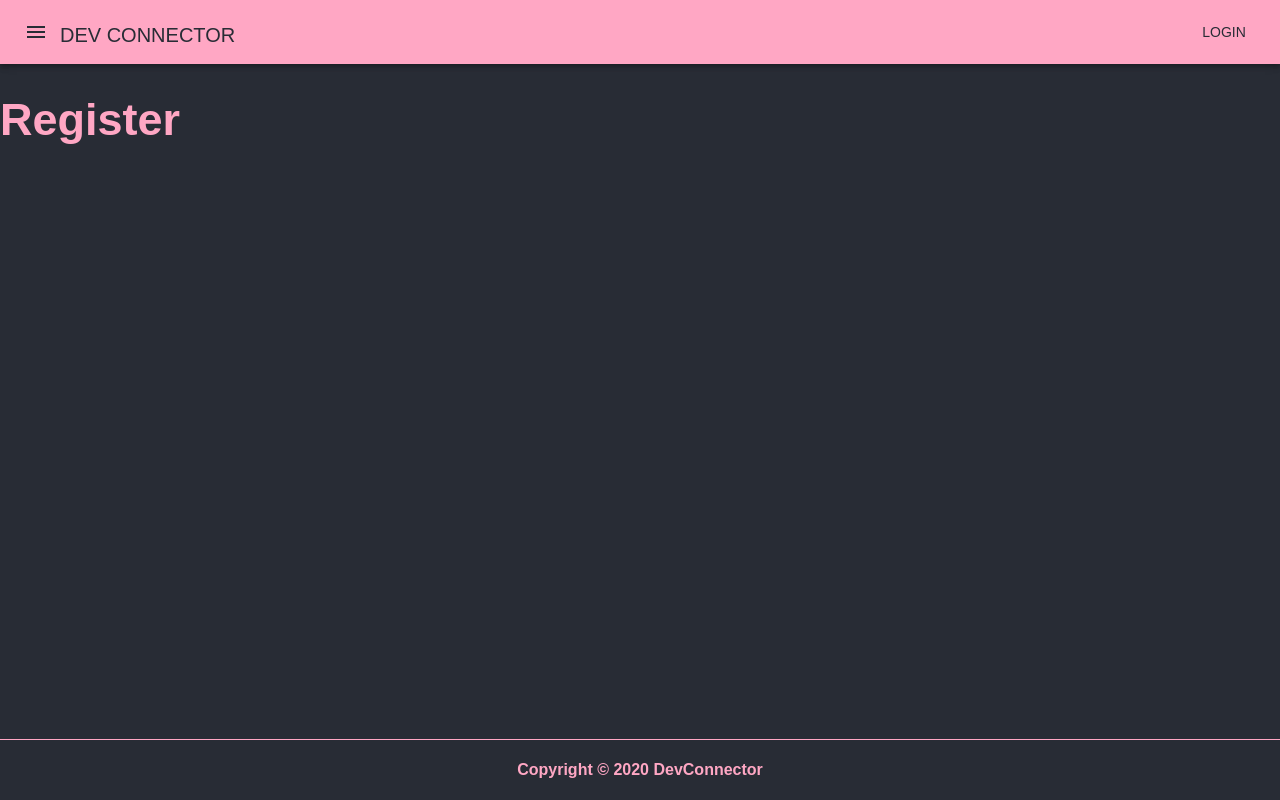
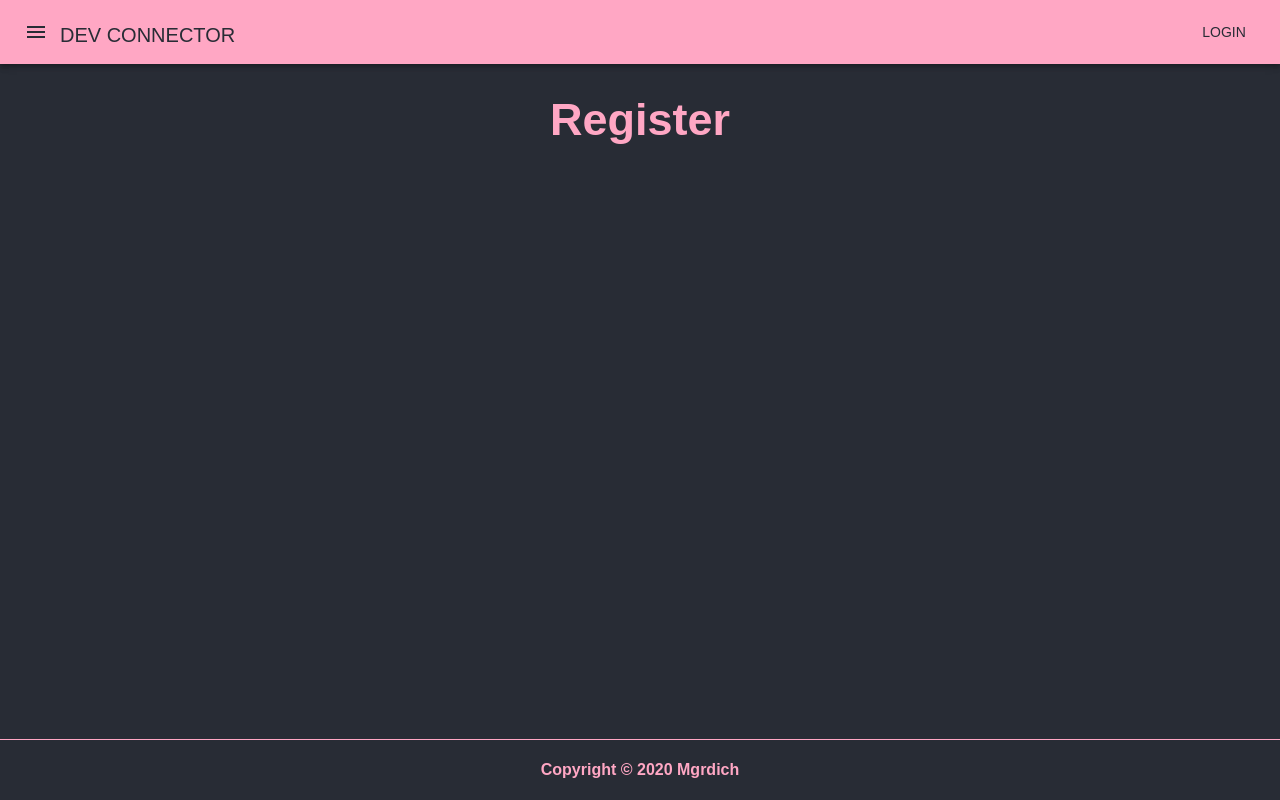
Before and after one commit to Mgrdich/Social_Media_Mini, a React (Create React App) app in the folder client/: page /register in a window 1280 px wide. Built offline with nearby package versions, Linux system fonts and the light colour scheme; a web font is replaced by a local one.

Commit message:
client + Server small modifications

```diff
--- a/client/src/App.tsx
+++ b/client/src/App.tsx
@@ -16,8 +16,10 @@ const App: React.FC = () => {
                 <Header/>
                 <Route exact path="/" component={Landing}/>
                 <Footer/>
-                <Route exact path="/login" component={Login}/>
-                <Route exact path="/register" component={Register}/>
+                <div className="loginRegister">
+                    <Route exact path="/login" component={Login}/>
+                    <Route exact path="/register" component={Register}/>
+                </div>
             </ThemeProvider>
         </BrowserRouter>
     );
--- a/client/src/Styles/style.css
+++ b/client/src/Styles/style.css
@@ -62,5 +62,8 @@ footer.footer {
   display: flex;
   justify-content: center; }
 
-.landingPage .registerBtns button:nth-child(2) {
+.landingPage .registerBtns a:nth-child(2) {
   margin-left: 10px; }
+
+.loginRegister h1 {
+  text-align: center; }
--- a/client/src/Styles/style.scss
+++ b/client/src/Styles/style.scss
@@ -79,8 +79,14 @@ footer {
     display: flex;
     justify-content: center;
 
-    button:nth-child(2) {
+    a:nth-child(2) {
       margin-left: 10px;
     }
   }
 }
+
+.loginRegister {
+  h1 {
+    text-align: center;
+  }
+}
--- a/client/src/components/Landing.tsx
+++ b/client/src/components/Landing.tsx
@@ -1,7 +1,9 @@
 import React from 'react';
 import {Button} from "@material-ui/core";
+import {Link} from "react-router-dom";
 
-const Landing:React.FC = () => {
+//TODO Button Link component
+const Landing: React.FC = () => {
     return (
         <div className="landingPage">
             <h1>
@@ -12,8 +14,8 @@ const Landing:React.FC = () => {
                 from other developers
             </p>
             <div className="registerBtns">
-                <Button color="primary" variant="contained" size="large">Login</Button>
-                <Button color="primary" variant="outlined" size="large">Register</Button>
+                <Link to="/Login"><Button color="primary" variant="contained" size="large">Login</Button></Link>
+                <Link to="/Register"><Button color="primary" variant="outlined" size="large">Register</Button></Link>
             </div>
         </div>
     );
--- a/client/src/components/auth/Login.tsx
+++ b/client/src/components/auth/Login.tsx
@@ -2,9 +2,9 @@ import React from 'react';
 
 const Login: React.FC = () => {
     return (
-        <div>
+        <>
             <h1>Login</h1>
-        </div>
+        </>
     );
 };
 
--- a/client/src/components/auth/Register.tsx
+++ b/client/src/components/auth/Register.tsx
@@ -2,9 +2,9 @@ import React from 'react';
 
 const Register:React.FC = () => {
     return (
-        <div>
+        <>
             <h1>Register</h1>
-        </div>
+        </>
     );
 };
 
--- a/client/src/components/layout/Footer.tsx
+++ b/client/src/components/layout/Footer.tsx
@@ -3,7 +3,7 @@ import React from 'react';
 const Footer:React.FC = () => {
     return(
         <footer className="footer">
-            Copyright &copy; {new Date().getFullYear()} DevConnector
+            Copyright &copy; {new Date().getFullYear()} Mgrdich
         </footer>
     )
 };
```
Also changed, not shown: 1 other file (tests, documents, lock files or other folders).
